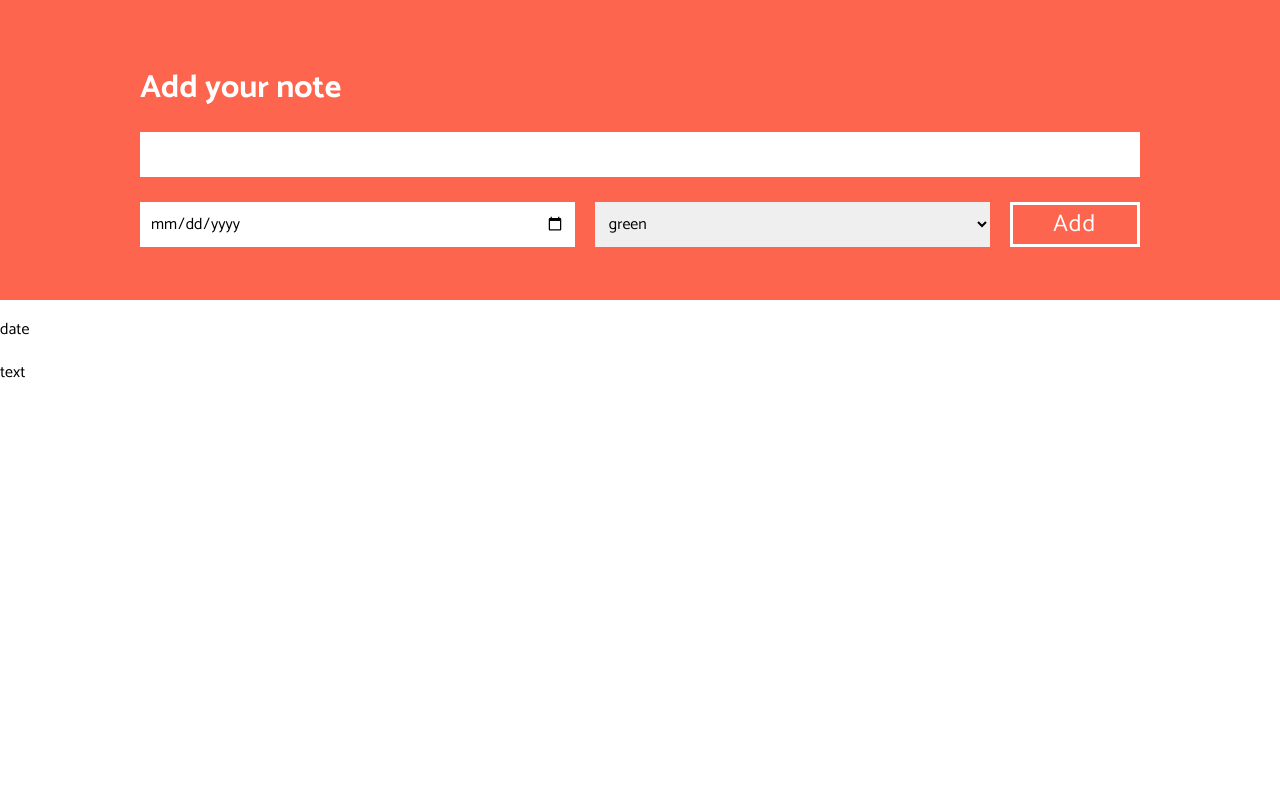
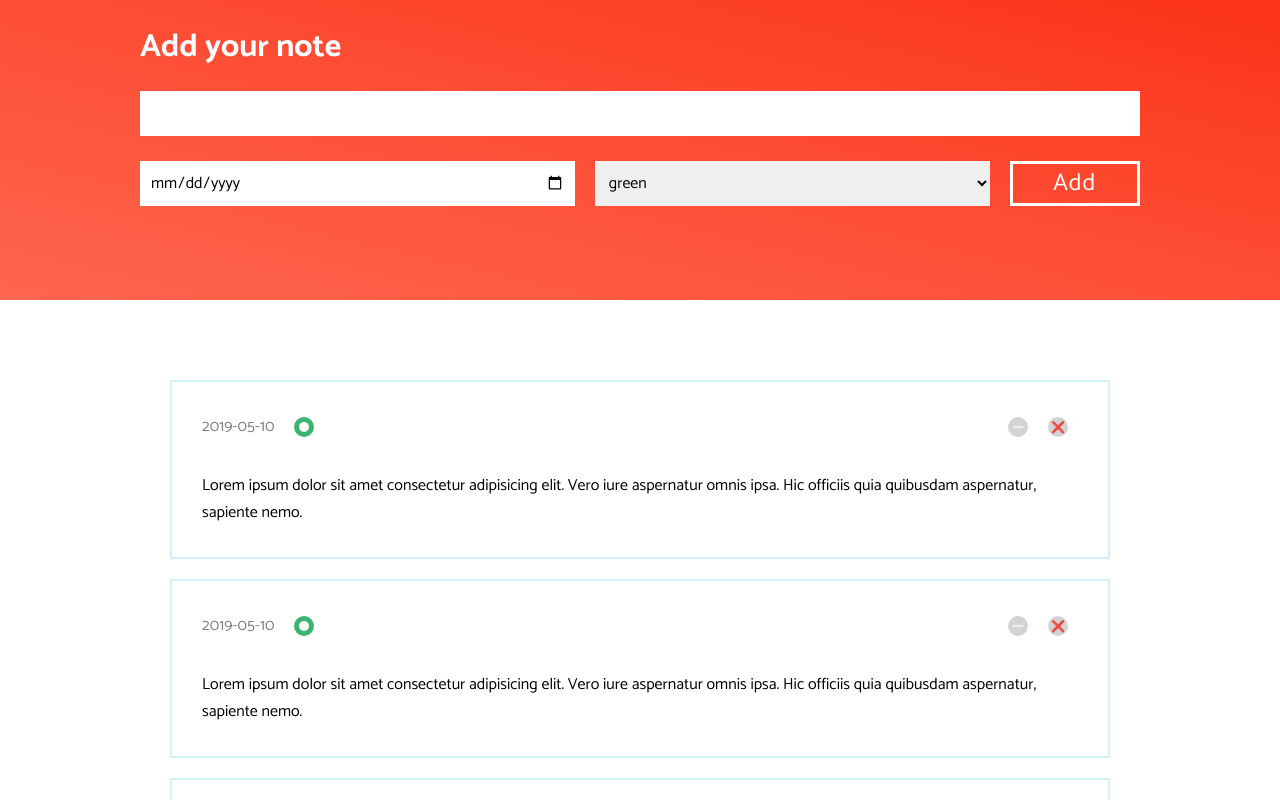
Before and after one commit to pawelmiklas/react-notebook, a React (Create React App) app: page / in a window 1280 px wide. Shown: the top 800 px of the page. Built offline with nearby package versions, Linux system fonts and the light colour scheme.

Commit message:
Add basic css

```diff
--- a/src/components/Style.js
+++ b/src/components/Style.js
@@ -1,4 +1,4 @@
-import styled, { createGlobalStyle } from 'styled-components';
+import { createGlobalStyle } from 'styled-components';
 
 export const GlobalStyle = createGlobalStyle`
   *,*::before,*::after{
@@ -8,6 +8,6 @@ export const GlobalStyle = createGlobalStyle`
 body {
     margin: 0;
     padding: 0;
-    @import url('https://fonts.googleapis.com/css?family=Catamaran:400,700');
+    @import url('https://fonts.googleapis.com/css?family=Catamaran:300,400,700');
   }
 `
--- a/src/components/header/Header.js
+++ b/src/components/header/Header.js
@@ -8,6 +8,7 @@ import {
     Submit,
     Title
 } from './Style';
+
 
 const Header = () => {
     return (
--- a/src/components/header/Style.js
+++ b/src/components/header/Style.js
@@ -1,17 +1,18 @@
 import styled from 'styled-components';
-
 // https://coolors.co/fefeff-d6efff-fed18c-fed99b-fe654f
 
 export const Container = styled.div`
     width: 100%;
-    height: 300px;
-    background-color: #FE654F;
+    height: 100%;
+    min-height: ${props => props.list ? '500px' : '300px'}
+    background-image: ${props => props.list ? '#fff' : 'linear-gradient(to right top, #fe654f, #fe5a42, #fd4e35, #fc4127, #fb3216)'};
     color: #fff;
     display: flex;
     justify-content: center;
 `;
 
 export const Wrapper = styled.div`
+    padding: ${props => props.list ? '70px 30px' : null};
     width: 1000px;
     height: 100%;
     display: flex;
@@ -61,7 +62,6 @@ export const Submit = styled.input`
     cursor: pointer;
     background-color: transparent;
     color: #fff;
-    /* text-transform: uppercase; */
     font-size: 1.5rem;
     width: 100%;
     height: 45px;
@@ -69,6 +69,11 @@ export const Submit = styled.input`
     padding: 0 10px;
     border: 3px solid #FFf;
     letter-spacing: 1px;
+    transition:cubic-bezier(0.455, 0.03, 0.515, 0.955) .3s;
+    :hover{
+        background-color: #fff;
+        color: #fd4e35;
+    }
 `;
 export const Title = styled.h1`
     text-align: left;
--- a/src/components/list/List.js
+++ b/src/components/list/List.js
@@ -1,15 +1,21 @@
 import React from 'react';
+import {
+    Container,
+    Wrapper,
+} from '../header/Style';
+import ListItem from './listItem/ListItem';
+
+
 
 const List = () => {
     return (
-        <div>
-            <div>
-                <div className="listItem">
-                    <p>date</p>
-                    <p>text</p>
-                </div>
-            </div>
-        </div>
+        <Container list>
+            <Wrapper list>
+                <ListItem/>
+                <ListItem/>
+                <ListItem/>
+            </Wrapper>
+        </Container>
      );
 }
 
--- /dev/null
+++ b/src/components/list/listItem/ListItem.js
@@ -0,0 +1,42 @@
+import React from 'react';
+import {
+    Item,
+    Row,
+    Circle,
+    RowPair,
+    Cross,
+    Delete
+} from './Style';
+
+const theme = {
+    main: "mediumseagreen"
+  };
+
+
+  /*
+    Dodać przycisk do skreślania tekstu jako zrobione.
+    Przycisk do ususwania taska.
+    Footer.
+    */
+
+const ListItem = () => {
+    return (
+        <Item>
+            <Row date>
+                <RowPair>
+                    <p>2019-05-10</p>
+                    <Circle theme={theme}/>
+                </RowPair>
+                <RowPair right>
+                    <Cross>&minus;</Cross>
+                    <Delete>&#10060;</Delete>
+                </RowPair>
+            </Row>
+            <Row>
+                <p>Lorem ipsum dolor sit amet consectetur adipisicing elit. Vero iure aspernatur omnis ipsa. Hic officiis quia quibusdam aspernatur, sapiente nemo.</p>
+            </Row>
+        </Item>
+     );
+}
+
+export default ListItem;
--- /dev/null
+++ b/src/components/list/listItem/Style.js
@@ -0,0 +1,85 @@
+import styled from 'styled-components';
+
+export const Item = styled.div`
+    width: 100%;
+    min-height: 120px;
+    height: 100%;
+    color: #000;
+    border: 2px solid #D6EFFF;
+    margin: 10px 0;
+    padding: 15px 30px;
+`;
+export const Row = styled.div`
+    width: 100%;
+    display: flex;
+    justify-content: space-between;
+    align-items: center;
+    color: ${props => props.date ? 'gray' : '#000'};
+`;
+export const Circle = styled.div`
+    width: 20px;
+    height: 20px;
+    border-radius: 50%;
+    background: ${props => props.theme.main};
+    position: relative;
+    margin: 0 20px;
+    ::before{
+        content: '';
+        position: absolute;
+        width: 10px;
+        height: 10px;
+        background-color: #fff;
+        border-radius: 50%;
+        top: 50%;
+        left: 50%;
+        transform: translate(-50%, -50%);
+    }
+`;
+
+export const RowPair = styled.div`
+    display: flex;
+    justify-content: ${props => props.right ? "flex-end" : "start"};
+    align-items: center;
+    width: 50%;
+`;
+
+export const Cross = styled.div`
+    width: 20px;
+    height: 20px;
+    border-radius: 50%;
+    background: #d3d3d3;
+    position: relative;
+    margin: 0 10px;
+    cursor: pointer;
+    color: #fff;
+    font-size: 1.6rem;
+    font-weight: bold;
+    text-align: center;
+    font-weight: 300;
+    line-height: 21px;
+    transition: cubic-bezier(0.645, 0.045, 0.355, 1) .2s;
+    :hover{
+        background: #939393;
+    }
+    `;
+
+export const Delete = styled.div`
+    width: 20px;
+    height: 20px;
+    border-radius: 50%;
+    background: #d3d3d3;
+    /* display: flex; */
+    color: #fff;
+    /* justify-content: center;
+    align-items: center; */
+    line-height: 23px;
+    text-align: center;
+    font-size: .7rem;
+    margin: 0 10px;
+    font-weight: bold;
+    cursor: pointer;
+    transition: cubic-bezier(0.645, 0.045, 0.355, 1) .2s;
+    :hover{
+        background: #fb3216;
+    }
+`;
```
